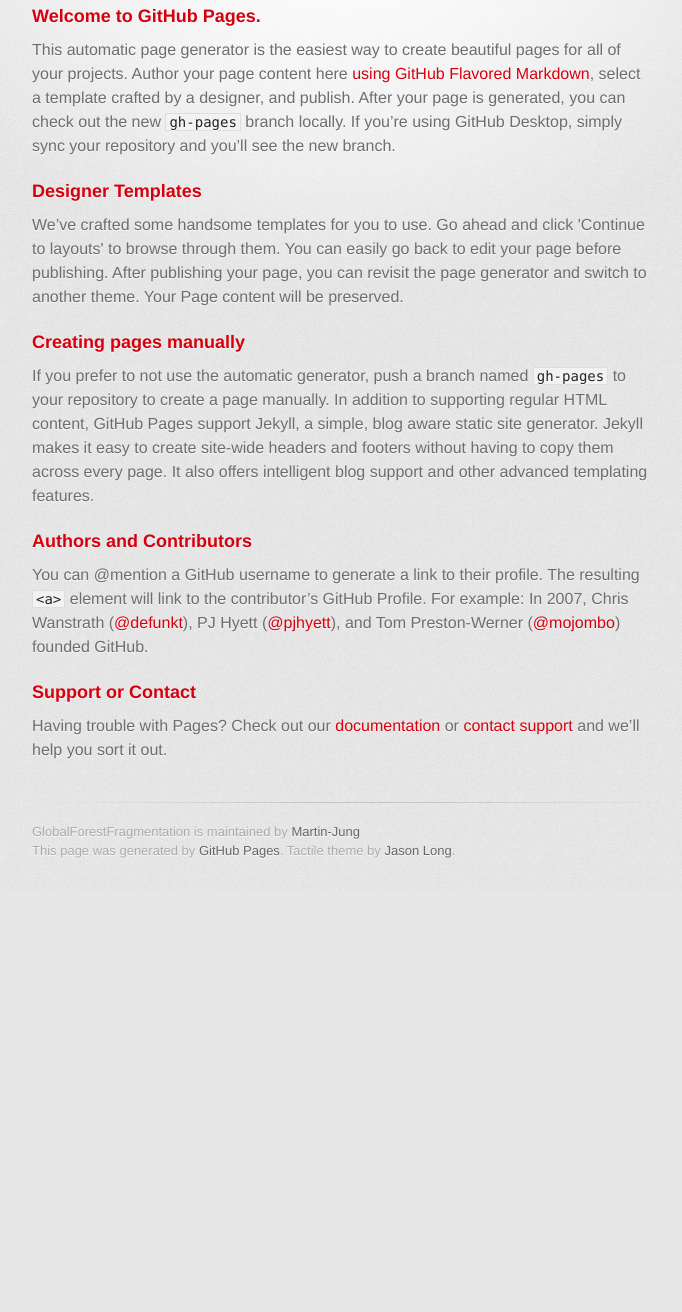
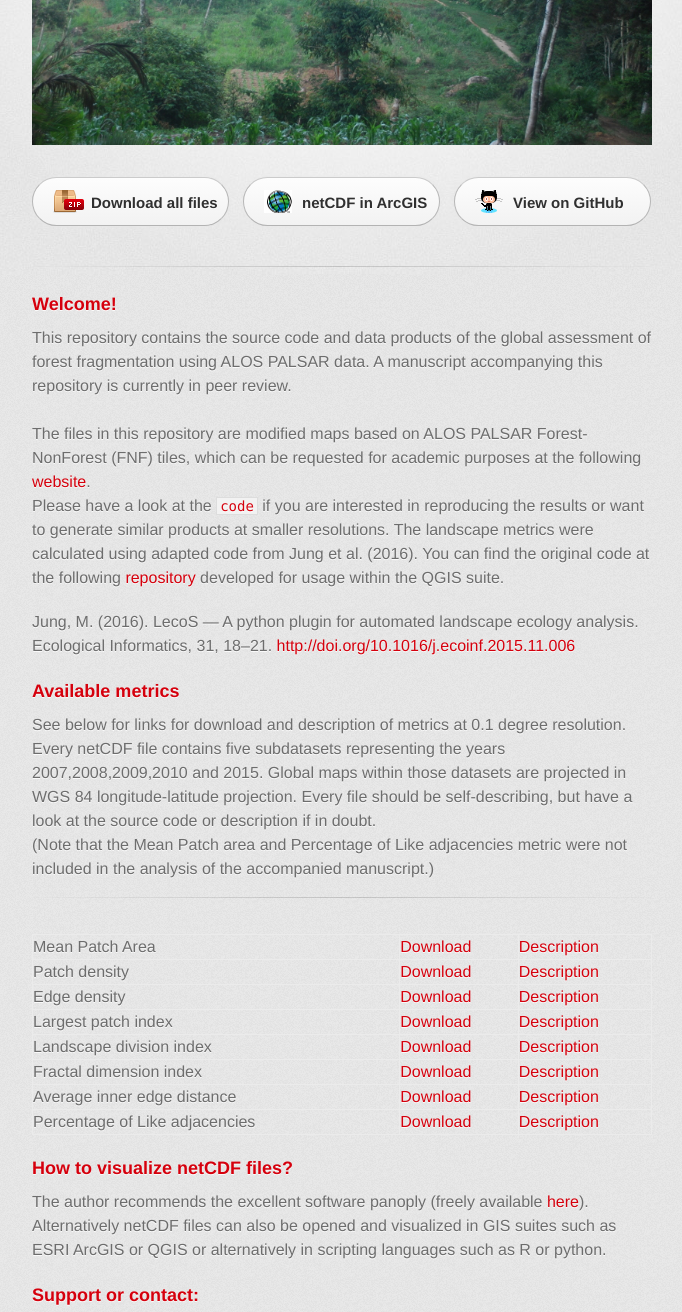
Before and after one commit to Martin-Jung/GlobalForestFragmentation, a plain HTML site: page index.html in a window 1280 px wide. Shown: the part 299-1611 px from the top of the page, without its empty margins (298-980 px from the left). Before the commit the page ends 1190 px from the top, so only its background shows below. Drawn offline with Linux system fonts and the light colour scheme; a web font is replaced by a local one.

Commit message:
Updated gh-pages website

```diff
--- a/index.html
+++ b/index.html
@@ -10,7 +10,7 @@
     <!--[if lt IE 9]>
     <script src="//html5shiv.googlecode.com/svn/trunk/html5.js"></script>
     <![endif]-->
-    <title>GlobalForestFragmentation by Martin-Jung</title>
+    <title>An assessment of global Forest Fragmentation by Martin Jung</title>
   </head>
 
   <body>
@@ -18,13 +18,14 @@
       <div class="inner">
 
         <header>
-          <h1>GlobalForestFragmentation</h1>
-          <h2>Code and data repository for the analysis of global forest fragmentation</h2>
+          <h1>Global Forest Fragmentation</h1>
+          <h3>Code and data repository for the analysis of global forest fragmentation</h3>
+          <img src="images/header.JPG" id = "header_image" style="top:0px;"></img>
         </header>
 
         <section id="downloads" class="clearfix">
-          <a href="https://github.com/Martin-Jung/GlobalForestFragmentation/zipball/master" id="download-zip" class="button"><span>Download .zip</span></a>
-          <a href="https://github.com/Martin-Jung/GlobalForestFragmentation/tarball/master" id="download-tar-gz" class="button"><span>Download .tar.gz</span></a>
+          <a href="https://github.com/Martin-Jung/GlobalForestFragmentation/zipball/master" id="download-zip" class="button"><span>Download all files</span></a>
+	        <a href="https://gis.ucar.edu/projects/working-netcdf-esri-arcgis" id="esrilogo" class="button"><span>netCDF in ArcGIS</span></a>
           <a href="https://github.com/Martin-Jung/GlobalForestFragmentation" id="view-on-github" class="button"><span>View on GitHub</span></a>
         </section>
 
@@ -32,33 +33,95 @@
 
         <section id="main_content">
           <h3>
-<a id="welcome-to-github-pages" class="anchor" href="#welcome-to-github-pages" aria-hidden="true"><span aria-hidden="true" class="octicon octicon-link"></span></a>Welcome to GitHub Pages.</h3>
+<a id="welcome-to-github-pages" class="anchor" href="#welcome-to-github-pages" aria-hidden="true"><span aria-hidden="true" class="octicon octicon-link"></span></a>Welcome!</h3>
 
-<p>This automatic page generator is the easiest way to create beautiful pages for all of your projects. Author your page content here <a href="https://guides.github.com/features/mastering-markdown/">using GitHub Flavored Markdown</a>, select a template crafted by a designer, and publish. After your page is generated, you can check out the new <code>gh-pages</code> branch locally. If you’re using GitHub Desktop, simply sync your repository and you’ll see the new branch.</p>
+<p>
+  This repository contains the source code and data products of the global assessment of forest fragmentation using ALOS PALSAR data.
+  A manuscript accompanying this repository is currently in peer review.
+  <br><br>
+  The files in this repository are modified maps based on ALOS PALSAR Forest-NonForest (FNF) tiles, which can be requested for academic purposes at the following <a href="http://www.eorc.jaxa.jp/ALOS/en/palsar_fnf/fnf_index.htm">website</a>.
+  <br>Please have a look at the <code><a href="https://github.com/Martin-Jung/GlobalForestFragmentation/zipball/master">code</a></code> if you are interested in reproducing the results or want to generate similar products at smaller resolutions.
+  The landscape metrics were calculated using adapted code from Jung et al. (2016). You can find the original code at the following <a href="https://github.com/Martin-Jung/LecoS">repository</a> developed for usage within the QGIS suite.
+  <br>
+    <p>
+      Jung, M. (2016). LecoS — A python plugin for automated landscape ecology analysis. Ecological Informatics, 31, 18–21. <a href="http://doi.org/10.1016/j.ecoinf.2015.11.006">http://doi.org/10.1016/j.ecoinf.2015.11.006</a>
+    </p>
+</p>
 
 <h3>
-<a id="designer-templates" class="anchor" href="#designer-templates" aria-hidden="true"><span aria-hidden="true" class="octicon octicon-link"></span></a>Designer Templates</h3>
-
-<p>We’ve crafted some handsome templates for you to use. Go ahead and click 'Continue to layouts' to browse through them. You can easily go back to edit your page before publishing. After publishing your page, you can revisit the page generator and switch to another theme. Your Page content will be preserved.</p>
+<a id="designer-templates" class="anchor" href="#designer-templates" aria-hidden="true"><span aria-hidden="true" class="octicon octicon-link"></span></a>Available metrics</h3>
+See below for links for download and description of metrics at 0.1 degree resolution. Every netCDF file contains five subdatasets representing the years 2007,2008,2009,2010 and 2015.
+Global maps within those datasets are projected in WGS 84 longitude-latitude projection. Every file should be self-describing, but have a look at the source code or description if in doubt.
+<br>
+(<i>Note that the Mean Patch area and Percentage of Like adjacencies metric were not included in the analysis of the accompanied manuscript.</i>)
+<hr>
+<p>
+<table style="width:100%">
+  <tr>
+    <td>Mean Patch Area</td>
+    <td><a href="https://github.com/Martin-Jung/GlobalForestFragmentation/blob/master/Data/Patch_area.nc?raw=true">Download</a></td>
+    <td><a href="http://www.umass.edu/landeco/research/fragstats/documents/Metrics/Introduction%20and%20Overview/Class%20metrics.htm#AM">Description</a></td>
+  </tr>
+  <tr>
+    <td>Patch density</td>
+    <td><a href="https://github.com/Martin-Jung/GlobalForestFragmentation/blob/master/Data/Patch_density.nc?raw=true">Download</a></td>
+    <td><a href="http://www.umass.edu/landeco/research/fragstats/documents/Metrics/Area%20-%20Density%20-%20Edge%20Metrics/Metrics/L6%20-%20PD.htm">Description</a></td>
+  </tr>
+  <tr>
+    <td>Edge density</td>
+    <td><a href="https://github.com/Martin-Jung/GlobalForestFragmentation/blob/master/Data/Edge_density.nc?raw=true">Download</a></td>
+    <td><a href="http://www.umass.edu/landeco/research/fragstats/documents/Metrics/Area%20-%20Density%20-%20Edge%20Metrics/Metrics/L8%20-%20ED.htm">Description</a></td>
+  </tr>
+  <tr>
+    <td>Largest patch index</td>
+    <td><a href="https://github.com/Martin-Jung/GlobalForestFragmentation/blob/master/Data/Largest_Patch_Index.nc?raw=true">Download</a></td>
+    <td><a href="http://www.umass.edu/landeco/research/fragstats/documents/Metrics/Area%20-%20Density%20-%20Edge%20Metrics/Metrics/L10%20-%20LPI.htm">Description</a></td>
+  </tr>
+  <tr>
+    <td>Landscape division index</td>
+    <td><a href="https://github.com/Martin-Jung/GlobalForestFragmentation/blob/master/Data/Landscape_division.nc?raw=true">Download</a></td>
+    <td><a href="http://www.umass.edu/landeco/research/fragstats/documents/Metrics/Contagion%20-%20Interspersion%20Metrics/Metrics/C119%20-%20DIVISION.htm">Description</a></td>
+  </tr>
+  <tr>
+    <td>Fractal dimension index</td>
+    <td><a href="https://github.com/Martin-Jung/GlobalForestFragmentation/blob/master/Data/Fractal_Dimension_Index.nc?raw=true">Download</a></td>
+    <td><a href="http://www.umass.edu/landeco/research/fragstats/documents/Metrics/Shape%20Metrics/Metrics/P9%20-%20FRAC.htm">Description</a></td>
+  </tr>
+  <tr>
+    <td>Average inner edge distance</td>
+    <td><a href="https://github.com/Martin-Jung/GlobalForestFragmentation/blob/master/Data/Average_Edge_distance.nc?raw=true">Download</a></td>
+    <td><a href="http://advances.sciencemag.org/content/1/2/e1500052">Description</a></td>
+  </tr>
+  <tr>
+    <td>Percentage of Like adjacencies</td>
+    <td><a href="https://github.com/Martin-Jung/GlobalForestFragmentation/blob/master/Data/Percentage_of_Like_Adjacencies.nc?raw=true">Download</a></td>
+    <td><a href="http://www.umass.edu/landeco/research/fragstats/documents/Metrics/Contagion%20-%20Interspersion%20Metrics/Metrics/L114%20-%20PLADJ.htm">Description</a></td>
+  </tr>
+</table>
+</p>
 
 <h3>
-<a id="creating-pages-manually" class="anchor" href="#creating-pages-manually" aria-hidden="true"><span aria-hidden="true" class="octicon octicon-link"></span></a>Creating pages manually</h3>
+<a id="creating-pages-manually" class="anchor" href="#creating-pages-manually" aria-hidden="true"><span aria-hidden="true" class="octicon octicon-link"></span></a>How to visualize netCDF files?</h3>
 
-<p>If you prefer to not use the automatic generator, push a branch named <code>gh-pages</code> to your repository to create a page manually. In addition to supporting regular HTML content, GitHub Pages support Jekyll, a simple, blog aware static site generator. Jekyll makes it easy to create site-wide headers and footers without having to copy them across every page. It also offers intelligent blog support and other advanced templating features.</p>
+<p> The author recommends the excellent software <b>panoply</b> (freely available <a href="http://www.giss.nasa.gov/tools/panoply/">here</a>).
+  Alternatively netCDF files can also be opened and visualized in GIS suites such as ESRI ArcGIS or QGIS or alternatively in scripting languages such as R or python.
+</p>
 
 <h3>
-<a id="authors-and-contributors" class="anchor" href="#authors-and-contributors" aria-hidden="true"><span aria-hidden="true" class="octicon octicon-link"></span></a>Authors and Contributors</h3>
+<a id="authors-and-contributors" class="anchor" href="#authors-and-contributors" aria-hidden="true"><span aria-hidden="true" class="octicon octicon-link"></span></a>Support or contact:</h3>
 
-<p>You can @mention a GitHub username to generate a link to their profile. The resulting <code>&lt;a&gt;</code> element will link to the contributor’s GitHub Profile. For example: In 2007, Chris Wanstrath (<a href="https://github.com/defunkt" class="user-mention">@defunkt</a>), PJ Hyett (<a href="https://github.com/pjhyett" class="user-mention">@pjhyett</a>), and Tom Preston-Werner (<a href="https://github.com/mojombo" class="user-mention">@mojombo</a>) founded GitHub.</p>
+<p>
+  This work was mostly done by <a href="https://github.com/Martin-Jung" class="user-mention">@Martin-Jung</a>), a PhD researcher at the University of Sussex (UK) investigating land dynamics and their influence on biodiversity.
+  If you want to contact the author personally please visit the following adress: <a href="http://www.sussex.ac.uk/profiles/357982">http://www.sussex.ac.uk/profiles/357982</a>.
+  <br>
+  If you want to help developing LecoS of found a bug in the calculation of the landscape metrics, please report it on the LecoS <a href="https://github.com/Martin-Jung/LecoS/issues"> repository</a>.
+</p>
 
 <h3>
-<a id="support-or-contact" class="anchor" href="#support-or-contact" aria-hidden="true"><span aria-hidden="true" class="octicon octicon-link"></span></a>Support or Contact</h3>
-
-<p>Having trouble with Pages? Check out our <a href="https://help.github.com/pages">documentation</a> or <a href="https://github.com/contact">contact support</a> and we’ll help you sort it out.</p>
         </section>
 
         <footer>
-          GlobalForestFragmentation is maintained by <a href="https://github.com/Martin-Jung">Martin-Jung</a><br>
+          Overview site maintained by <a href="https://github.com/Martin-Jung" class="user-mention">Martin-Jung</a><br>
           This page was generated by <a href="https://pages.github.com">GitHub Pages</a>. Tactile theme by <a href="https://twitter.com/jasonlong">Jason Long</a>.
         </footer>
 
--- a/stylesheets/stylesheet.css
+++ b/stylesheets/stylesheet.css
@@ -371,3 +371,17 @@
 
 /* Mobile Portrait Size to Mobile Landscape Size (devices and browsers) */
 @media only screen and (max-width: 479px) { }
+
+/* ----------------------------------------------- */
+/* CUSTOM ADDITIONS */
+header h1{
+	font-size: 40px;
+}
+
+#esrilogo span {
+  background: transparent url(../images/esrilogo.png) 12px 50% no-repeat;
+}
+
+table td{
+	text-align: left;
+}
```
Also changed, not shown: images/esrilogo.png (added), images/header.JPG (added), images/netcdf_icon.png (added).
